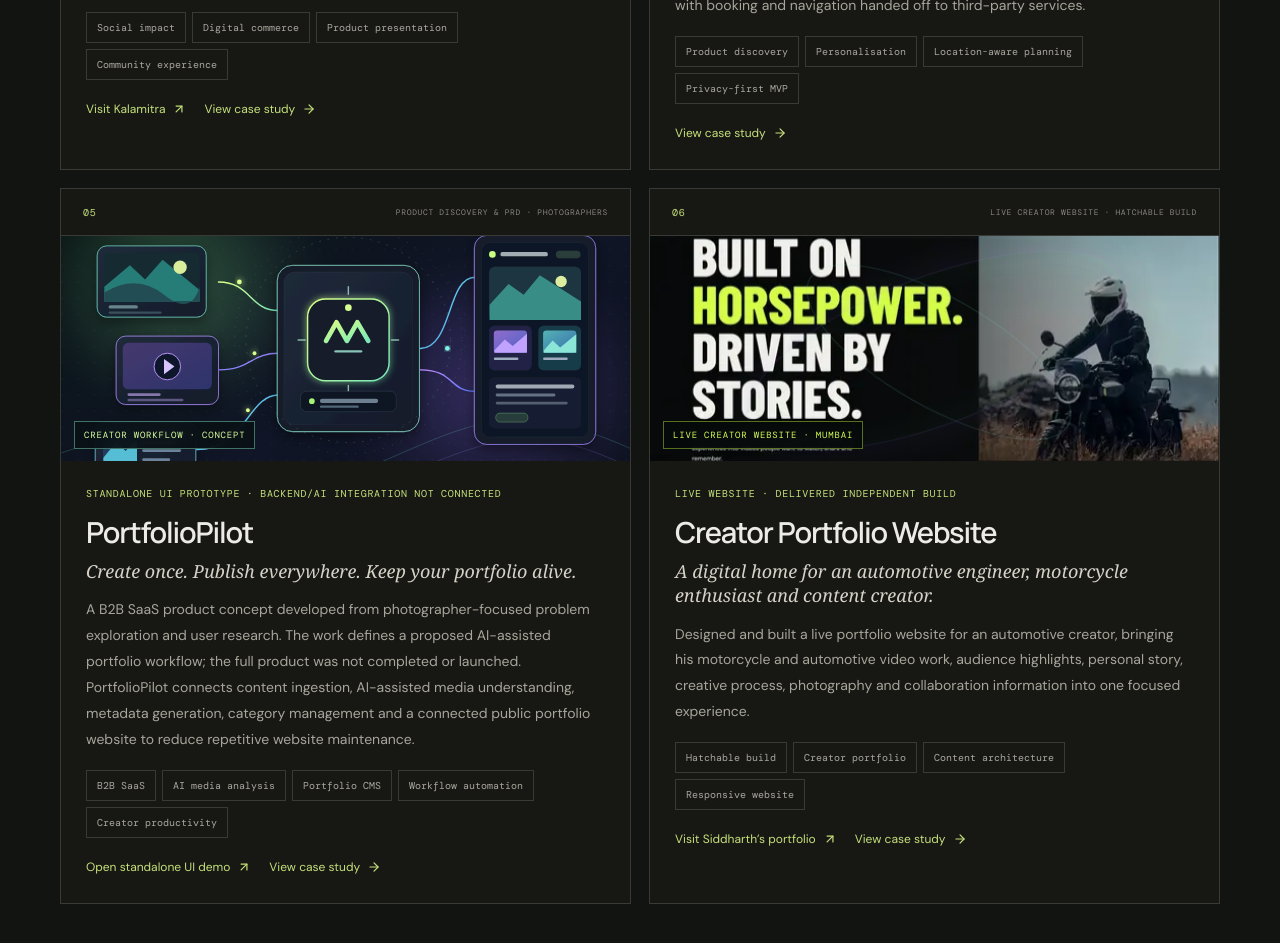
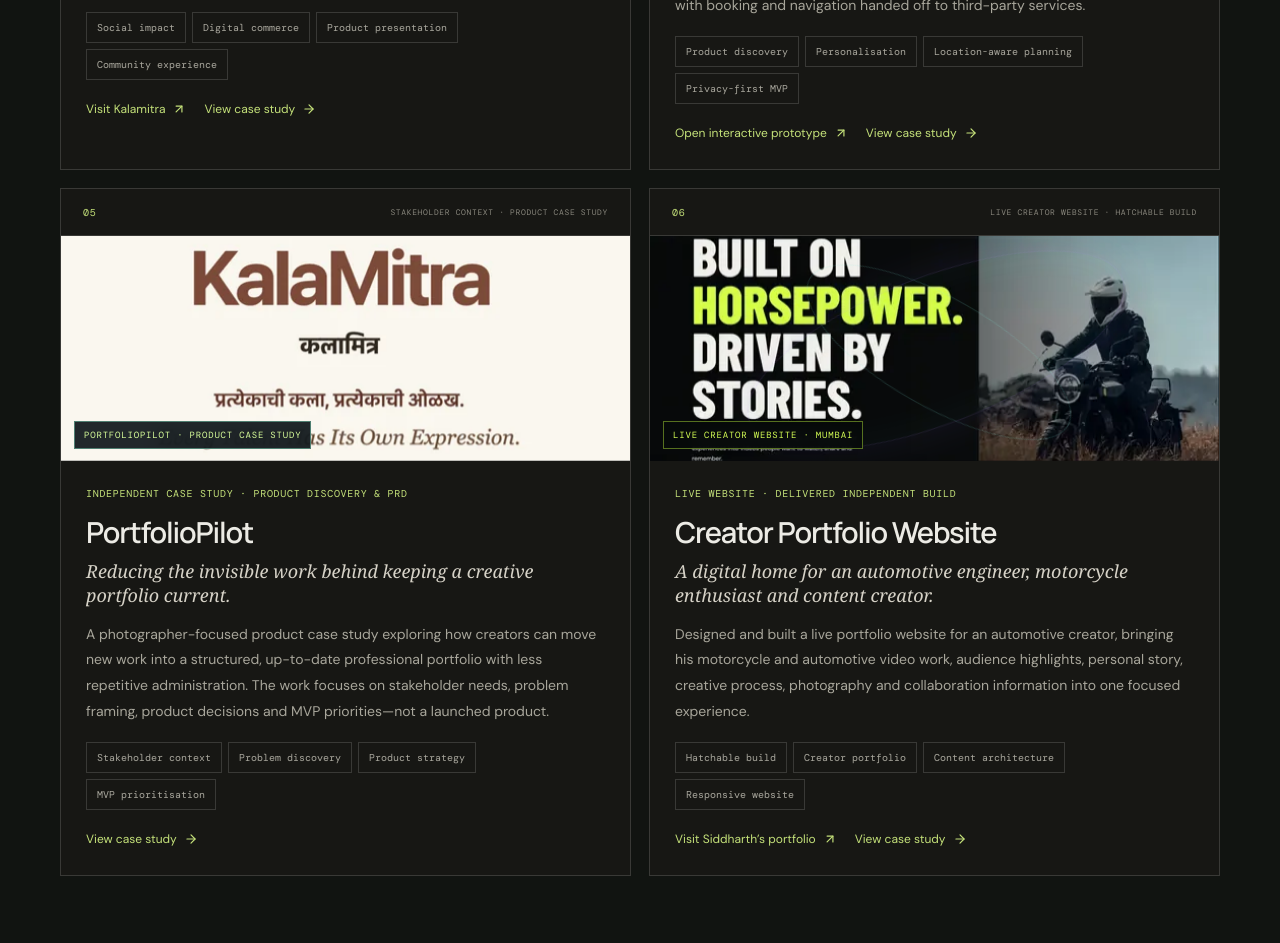
Before and after one commit to SanaChoughule/sana-choughule-portfolio, a React (Vite) app: page / in a window 1280 px wide. Shown: the part 2660-3603 px from the top of the page. Built offline with nearby package versions, Linux system fonts and the light colour scheme.

Commit message:
Refine PortfolioPilot case study and link Quick Planner prototype

```diff
--- a/src/App.jsx
+++ b/src/App.jsx
@@ -62,8 +62,8 @@ const projects = [
     subtitle: 'Turn a date or outing idea into a personalised, step-by-step plan.',
     description: 'A privacy-first mobile app concept that generates a curated outing plan using real-time context such as location, time, budget, mood, company and activity preferences. It is designed for dates, friends, solo outings and custom plans, with booking and navigation handed off to third-party services.',
     tags: ['Product discovery', 'Personalisation', 'Location-aware planning', 'Privacy-first MVP'],
-    status: 'Product concept · Requirements & MVP definition',
-    links: [],
+    status: 'Interactive browser prototype · Independent product concept',
+    links: [{ label: 'Open interactive prototype', url: '/quick-planner.html' }],
     details: [
       { heading: 'The opportunity', body: 'Planning a date or outing often means moving between maps, restaurant discovery, movie listings, activity options, weather and booking platforms before a group can settle on a plan. PlanIt explores bringing the planning decisions together in one simple mobile experience, so people can move from an idea to a practical itinerary with less effort.' },
       { heading: 'Product vision and objective', body: 'Build an Android and iOS app that creates a single curated, step-by-step outing plan based on the person’s current or manually entered location, available time, budget, mood, company and activity preferences. The plan is intended to connect several complementary stops, such as a cafe or restaurant, a movie or activity, and a final dessert, walk, gallery or seaside visit.' },
@@ -85,35 +85,23 @@ const projects = [
     visual: 'plan'
   },
   {
-    number: '05', type: 'PRODUCT DISCOVERY & PRD · PHOTOGRAPHERS',
+    number: '05', type: 'STAKEHOLDER CONTEXT · PRODUCT CASE STUDY',
     name: 'PortfolioPilot',
-    subtitle: 'Create once. Publish everywhere. Keep your portfolio alive.',
-    description: 'A B2B SaaS product concept developed from photographer-focused problem exploration and user research. The work defines a proposed AI-assisted portfolio workflow; the full product was not completed or launched. PortfolioPilot connects content ingestion, AI-assisted media understanding, metadata generation, category management and a connected public portfolio website to reduce repetitive website maintenance.',
-    tags: ['B2B SaaS', 'AI media analysis', 'Portfolio CMS', 'Workflow automation', 'Creator productivity'],
-    status: 'Standalone UI prototype · Backend/AI integration not connected',
-    links: [{ label: 'Open standalone UI demo', url: '/portfolio-pilot-demo.html' }],
+    subtitle: 'Reducing the invisible work behind keeping a creative portfolio current.',
+    description: 'A photographer-focused product case study exploring how creators can move new work into a structured, up-to-date professional portfolio with less repetitive administration. The work focuses on stakeholder needs, problem framing, product decisions and MVP priorities—not a launched product.',
+    tags: ['Stakeholder context', 'Problem discovery', 'Product strategy', 'MVP prioritisation'],
+    status: 'Independent case study · Product discovery & PRD',
+    links: [],
     details: [
-      { heading: '01 — Where the idea came from', body: 'The idea started with a simple observation: photographers, videographers and creative professionals continuously produce new work—weddings, brand campaigns, fashion editorials, product films and creative projects. They often share their latest work on Instagram because it is quick and accessible, while their professional portfolio websites can remain outdated. The problem was not creating content; it was maintaining the digital portfolio that represents that content.' },
-      { heading: '02 — The problem', body: 'Instagram publishing and portfolio website maintenance are separate workflows. After posting a Reel or project, a creator may still need to locate and download the original media, open a website CMS, upload the file, create a thumbnail, write a title and description, select a category, adjust the portfolio grid, check responsive layouts, publish and verify the result. Repeating these steps creates duplicated effort and an inconsistent professional presence.' },
-      { heading: '03 — Why now', body: 'Instagram helps creative professionals with discovery and engagement, while a portfolio website provides a structured professional presentation. AI vision, language models and media-processing tools create an opportunity to connect those touchpoints by understanding visual content, recommending categories, generating descriptions, preparing thumbnails and organising portfolio assets. The product opportunity is an intelligent portfolio management system—not another social media scheduling tool.' },
-      { heading: '04 — Product vision and value proposition', body: 'PortfolioPilot aims to make professional portfolio management effortless by turning each new creative project into a structured, beautifully presented portfolio entry. The intended value is less repetitive CMS work, more current websites, consistent categorisation, faster publishing and easier management of creative work. These are product hypotheses to validate with photographers and creative teams.' },
-      { heading: '05 — Target users', body: 'The primary persona is an independent photographer managing their own website: they want to showcase recent work, maintain a professional presence, reduce administration and spend more time shooting and editing. Secondary users include videographers showcasing short films, event and promotional videos. A tertiary segment is creative agencies that manage multiple photographers, clients, portfolios and approval workflows.' },
-      { heading: '06 — Two ways to bring new work into the portfolio', body: 'Option A — Instagram Reel URL: the photographer pastes a Reel link. The system validates it and attempts retrieval only through supported, authorised methods. If the original media cannot be accessed, it asks the user to upload the original file directly. Option B — Direct media upload: the photographer uploads the original video or media file. Direct upload is the more reliable primary ingestion path because it does not depend on Instagram content-access restrictions. The initial video formats in the PRD are MP4 and MOV.' },
-      { heading: '07 — The core AI-assisted workflow', body: 'Upload media or provide a Reel URL → validate and ingest the media → process it and generate optimised web versions and thumbnails → analyse the visual content → recommend a category from the photographer’s existing categories → generate a title, description and tags → recommend portfolio grid placement → allow review or optional autopublish → update the connected public website. The photographer can review, edit, unpublish or reject content rather than surrendering creative control.' },
-      { heading: '08 — AI review and human control', body: 'The proposed AI review experience would present a video preview, suggested title and description, recommended category, confidence score, tags, thumbnail and suggested portfolio position. The photographer can edit generated fields, approve and publish, save as a draft or reject. Human approval is available, and autopublish is an optional setting that must respect the user’s chosen approval mode.' },
-      { heading: '09 — Portfolio CMS and grid management', body: 'The proposed CMS would manage portfolio content independently from the public website presentation. Photographers can view and search items, filter by category, edit metadata, feature or unfeature work, publish or unpublish, delete items and manually reorder them. The grid engine supports newest-first, featured-first, manual ordering and category-specific grids, with responsive desktop, tablet and mobile layouts, configurable aspect ratios and spacing. Adding new work should not unexpectedly change the existing website structure.' },
-      { heading: '10 — Website management and publishing', body: 'The proposed website area would let users configure a headline, biography, template, accent colours and grid presentation, preview their public portfolio, open the public site and integrate a portfolio widget into an external website. After approval or autopublish, the portfolio data is updated, the public portfolio API exposes the new item and the connected website renders the latest content while preserving existing items. The concept also defines public portfolio and embed routes.' },
-      { heading: '11 — Key product decisions', body: 'Direct upload is the primary reliable ingestion path; an Instagram URL is a convenience with a supported-retrieval fallback, not a guarantee of downloading arbitrary content. AI recommends from categories created by the photographer rather than inventing unlimited categories. Portfolio content is kept separate from website presentation so adding an item does not require rebuilding the site. Grid management is automatic but controllable, preserving featured work, manual ordering and the existing visual design. Human approval remains available, with autopublish configurable.' },
-      { heading: '12 — Product evolution and proposed roadmap', body: 'The product document describes a progression of concept stages: V1 outlines the initial dashboard, Instagram-link and direct-upload ideas, portfolio grid and mock AI workflow; V2 describes a more detailed upload-to-review flow and simulated processing; V3 defines the broader portfolio CMS and connected-website experience. These describe the planned evolution and scope of the concept, not confirmation that each version was fully implemented or released. V4 is the proposed production MVP with real media processing, AI integrations, persistence, cloud storage, production publishing, authentication and tenant isolation.' },
-      { heading: '13 — PRD scope and core requirements', body: 'The product requirements cover authentication and user workspaces; portfolio creation and category configuration; direct video upload and supported Instagram URL validation; asynchronous media processing and thumbnail generation; AI content analysis and metadata; portfolio item management; responsive grid ordering; a publishing engine; public website configuration and embedding; and automation settings for AI metadata, categorisation, approval-required mode, autopublish and grid ordering.' },
-      { heading: '14 — Proposed user journey and product screens', body: 'Primary journey: log in → open the dashboard → choose Add New Work → upload a video → validate the file → create a processing job → process media → analyse content → recommend metadata and category → review the result → approve and publish → update portfolio ordering → see the new item on the public website. The proposed screen set includes Login/Register, Overview, Portfolio, Categories, AI Review, Website, Settings and Public Portfolio. The alternative Reel journey validates a URL, attempts supported retrieval, and requests direct upload if retrieval is unavailable.' },
-      { heading: '15 — Proposed technical architecture', body: 'Frontend: React, TypeScript, Vite and Tailwind CSS. Backend: Java 21, Spring Boot 3.x, Spring Security, REST APIs and background job processing. Data and infrastructure: PostgreSQL, Redis, S3-compatible storage such as AWS S3 or Cloudflare R2, FFmpeg, CDN and Docker. AI: a vision-capable LLM, a text-generation model and optional speech-to-text. The high-level flow is Photographer → React Dashboard → Spring Boot API → Media Processing → AI Analysis → Portfolio Engine → Database → Public Website.' },
-      { heading: '16 — Data model, reliability and security', body: 'The initial data model includes User, Portfolio, Category, MediaAsset, PortfolioItem, AIAnalysis, ImportJob and WebsiteConfig. Production requirements include authentication and authorisation, tenant-level data isolation, secure media storage, encrypted secrets, signed media URLs where appropriate and audit logs. Processing should run asynchronously; failed jobs should be retryable, duplicate imports detected, publishing idempotent, and failures must not corrupt existing portfolio content. Object storage, background workers and CDN delivery support scalability.' },
-      { heading: '17 — Success metrics and validation targets', body: 'The PRD proposes initial targets—not measured results—including median upload-to-publish time under two minutes for a short video, processing success above 95%, AI category recommendation acceptance above 85%, user correction rate below 15%, two to three manual steps per upload, website update latency under five seconds after publishing and zero duplicate published items. The proposed North Star Metric is creative portfolio items successfully published through automation per active photographer per month.' },
-      { heading: '18 — MVP prioritisation', body: 'Must-have: authentication, portfolio creation, direct video upload, media processing, AI classification, metadata generation, category management, portfolio grid, publish/unpublish and a public portfolio website. Should-have: Instagram URL validation and supported retrieval, manual approval, featured work, custom ordering and website embed. Could-have: multiple portfolios per user, client workspaces, team collaboration, analytics, custom domains and white-label branding. Social media publishing, Instagram account management and advanced marketing automation are out of scope for the MVP.' },
-      { heading: '19 — Expected business impact and open validation', body: 'The expected benefits are reduced portfolio-maintenance effort, more current professional portfolios, less repetitive administration, consistent categorisation, faster publishing and easier portfolio management. These are hypotheses to validate through interviews and usability testing. The production path still needs validation of supported Instagram retrieval, media-processing performance, AI accuracy and confidence thresholds, user approval behaviour, tenant isolation, storage costs, reliability and website integration across different stacks.' },
-      { heading: '20 — Project status and what is not claimed', body: 'The work documented so far is photographer-focused problem exploration, user research and product definition, including the product concept, requirements, user journeys, proposed workflows, architecture direction and MVP prioritisation. The V1–V3 descriptions capture the evolution and scope of the concept; they are not claims of fully delivered product versions. The full product was not completed or launched. V4 remains a proposed production MVP. Prototype screens and any demonstrated interactions can be added after the prototype is shared and reviewed. The success metrics are proposed targets, not achieved outcomes, and production readiness is not claimed.' },
-      { heading: '21 — Standalone UI walkthrough', body: 'A single-file browser demo is available to illustrate the proposed Studio CMS experience: dashboard, portfolio management, category management, activity history, website builder, public-site preview, settings, media selection and a simulated review-and-publish flow. Its editable sample data stays in the browser. Processing steps and metadata suggestions are illustrative only; this demo does not call Gemini, retrieve Instagram media, upload files to a server, use a database or publish to a live creator website.' }
+      { heading: '01 — Stakeholder context', body: 'The primary stakeholder is an independent photographer or videographer who manages their own professional website alongside a steady stream of new creative work. Their latest projects are often shared on social platforms because publishing there is quick, while the portfolio website—the place prospective clients use to review their work—can become outdated. They need a professional presence that stays current without taking time away from shooting, editing and client work. Secondary stakeholders include creative teams and agencies managing multiple portfolios, and prospective clients who need to browse work clearly and confidently.' },
+      { heading: '02 — The problem to solve', body: 'Publishing a new project in one place does not automatically update a creator’s professional portfolio. A creator may still need to locate the original media, upload it to a website CMS, create a thumbnail, write a title and description, add tags, select a category, adjust the grid, check mobile presentation, publish and verify the result. The same administrative sequence repeats for each new project and creates context switching, duplicated effort and inconsistent portfolio freshness.' },
+      { heading: '03 — Product opportunity', body: 'The opportunity is to connect content creation with portfolio maintenance through one guided workflow. Instead of treating each portfolio update as a separate website-editing task, the product would turn a new media asset into a review-ready portfolio entry, while keeping the creator’s editorial choices and visual identity intact. The concept is an intelligent portfolio management workflow—not another social scheduling tool.' },
+      { heading: '04 — Product vision and intended value', body: 'PortfolioPilot aims to help creative professionals keep their best work organised and presentable with less manual effort. A creator can bring in new work, receive suggested metadata and categorisation, review the presentation and publish it to the portfolio. The intended value is a more current professional website, less repetitive administration and more control over how creative work is represented. These are product hypotheses to validate with users, not measured outcomes.' },
+      { heading: '05 — Key product decisions', body: 'Direct media upload is the dependable primary ingestion path; an Instagram URL is a convenience only when retrieval is supported and authorised, with direct upload offered as a fallback. AI should recommend titles, descriptions, tags and categories rather than silently taking over the portfolio. Categories should come from the creator’s own taxonomy. Portfolio content should remain separate from website presentation so new work can be added without unexpectedly changing the established design. Human review and approval should remain available before publishing.' },
+      { heading: '06 — MVP focus and prioritisation', body: 'The first release should focus on the smallest complete workflow: create a portfolio workspace, configure a small set of creator-defined categories, upload an image or video, validate and process the media, generate a thumbnail and metadata suggestions, review and edit those suggestions, publish or save as a draft, and manage the resulting portfolio items. Advanced agency workspaces, multi-portfolio management, custom domains, deep analytics and broader social publishing can follow after the core workflow is validated.' },
+      { heading: '07 — Stakeholder needs and success measures', body: 'Creators need time savings without losing control of their work or brand. Prospective clients need a clear, current and easy-to-navigate portfolio. A product or operations owner needs dependable processing, understandable failure states and protection against duplicate or incomplete publishing. Proposed measures include upload-to-publish time, successful processing rate, acceptance of AI category suggestions, metadata correction rate, manual steps per upload, website update latency and duplicate-publish rate. These are validation measures and targets to establish—not achieved results.' },
+      { heading: '08 — Risks and open questions', body: 'Instagram media access is restricted and cannot be assumed; file size, format and processing time need clear limits; AI suggestions need confidence checks and a simple correction path; storage, privacy and retention rules need to be explicit; and different portfolio website stacks may require different publishing integrations. These dependencies should be tested before committing to production scope or promising full automation.' },
+      { heading: '09 — Learning and current status', body: 'The central product insight is that the problem is not simply creating captions or generating thumbnails. It is the gap between producing creative work and maintaining the professional portfolio that represents it. Automation is valuable only when it removes repetitive administration while preserving the creator’s ownership of selection, categorisation and presentation. This is an independent product discovery and PRD case study; it does not claim a completed, launched or production-integrated product.' }
     ],
     visual: 'automation'
   },
@@ -169,7 +157,7 @@ function ProjectCard({ project, onOpen }) {
         {project.visual === 'pulse' && <><img className="pulse-cover" src="/images/pulsedaily-dashboard.webp" alt="PulseDaily AI personalised Morning Brief dashboard"/><div className="pulse-cover-label">PULSE // DAILY · THE AI WIRE</div></>}
         {project.visual === 'news' && <><div className="news-card"><b>THE DAILY BRIEF</b><span/><span/><span/><small>AI · SIGNAL · CONTEXT</small></div></>}
         {project.visual === 'plan' && <><div className="plan-circle">PLAN<br/>YOUR<br/>DAY</div><div className="plan-dot p1"/><div className="plan-dot p2"/><div className="plan-dot p3"/></>}
-        {project.visual === 'automation' && <><img className="automation-cover" src="/images/portfolio-automation-agent.svg" alt="Illustration of creator photos and video assets flowing through an AI curation layer into an organised portfolio grid" loading="lazy"/><div className="visual-label automation-visual-label">CREATOR WORKFLOW · CONCEPT</div></>}
+        {project.visual === 'automation' && <><img className="automation-cover automation-logo-cover" src="/images/kalamitra-logo-thumbnail.webp" alt="KalaMitra bilingual logo thumbnail on a warm neutral background" loading="lazy"/><div className="visual-label automation-visual-label">PORTFOLIOPILOT · PRODUCT CASE STUDY</div></>}
         {project.visual === 'kala' && <><img className="kalamitra-cover kalamitra-logo-cover" src="/images/kalamitra-logo-thumbnail.webp" alt="KalaMitra logo in English and Marathi, centred on a warm neutral background" loading="lazy"/><div className="visual-label kala-visual-label">KALAMITRA · HANDMADE WITH HEART</div></>}
         {project.visual === 'creator' && <><img className="creator-cover" src="/images/creator-portfolio-hero.webp" alt="Siddharth's live creator portfolio homepage featuring the Built on Horsepower, Driven by Stories hero and motorcycle rider photograph" loading="lazy"/><div className="visual-label creator-visual-label">LIVE CREATOR WEBSITE · MUMBAI</div></>}
       </div>
```
